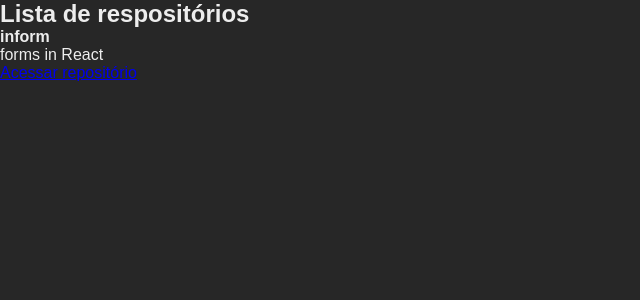
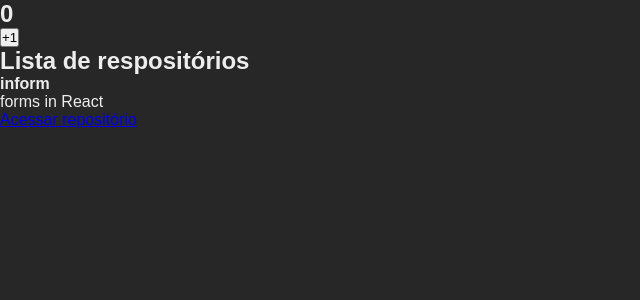
Before and after one commit to sammarxz/01-github-explorer-rocketseat, a React app: page / in a window 1280 px wide. Shown: the top 300 px of the page, without its empty margins (0-640 px from the left). Built offline with nearby package versions, Linux system fonts and the light colour scheme.

Commit message:
Study on State.

```diff
--- a/src/App.jsx
+++ b/src/App.jsx
@@ -1,5 +1,11 @@
-import { RepositoryList } from "./components/RepositoryList";
+import { RepositoryList } from "./components/RepositoryList"
+import { Counter } from "./components/Counter"
 
 export function App() {
-  return <RepositoryList />
+  return (
+    <>
+      <Counter />
+      <RepositoryList />
+    </>
+  )
 }
--- /dev/null
+++ b/src/components/Counter.jsx
@@ -0,0 +1,16 @@
+import { useState } from 'react'
+
+export function Counter() {
+  const [counter, setCounter] = useState(0)
+
+  function increment() {
+    setCounter(counter + 1)
+  }
+
+   return (
+     <div>
+      <h2>{counter}</h2>
+      <button type="button" onClick={increment}>+1</button>
+     </div>
+   )
+}
```
